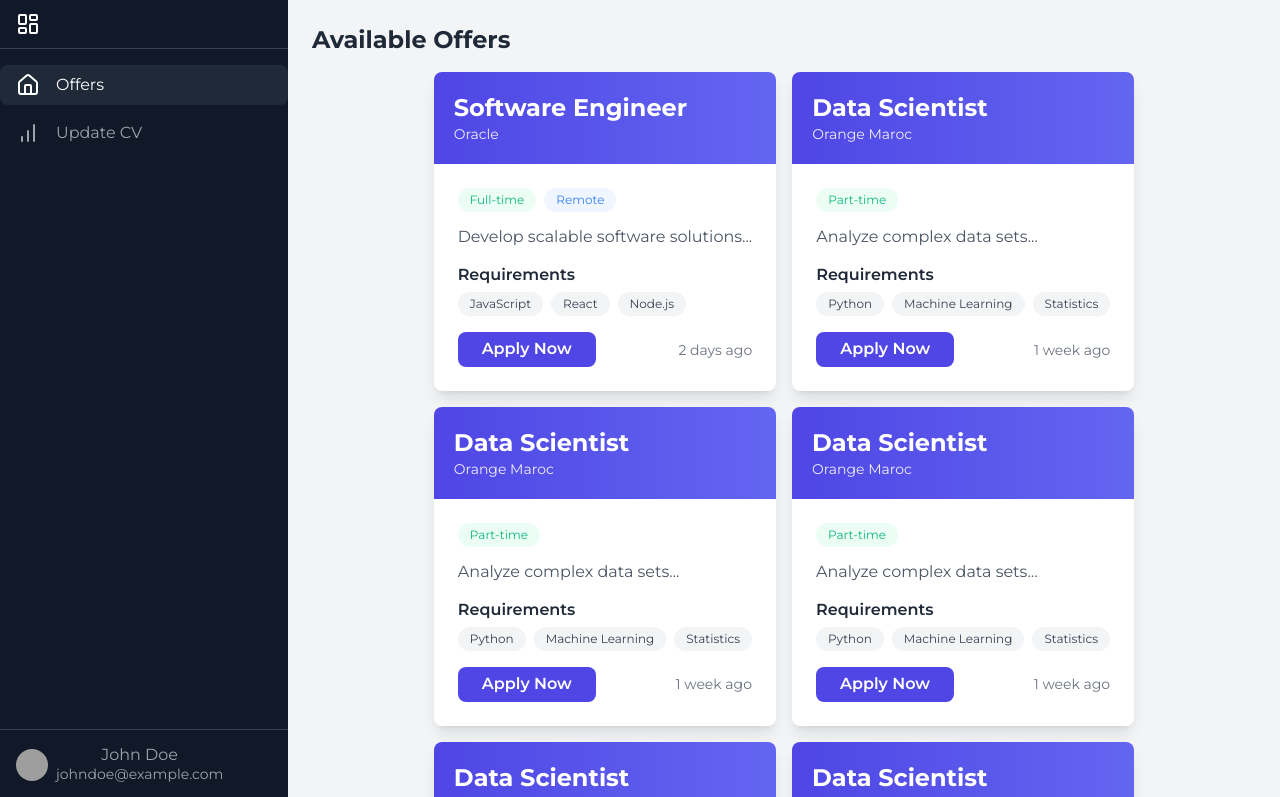
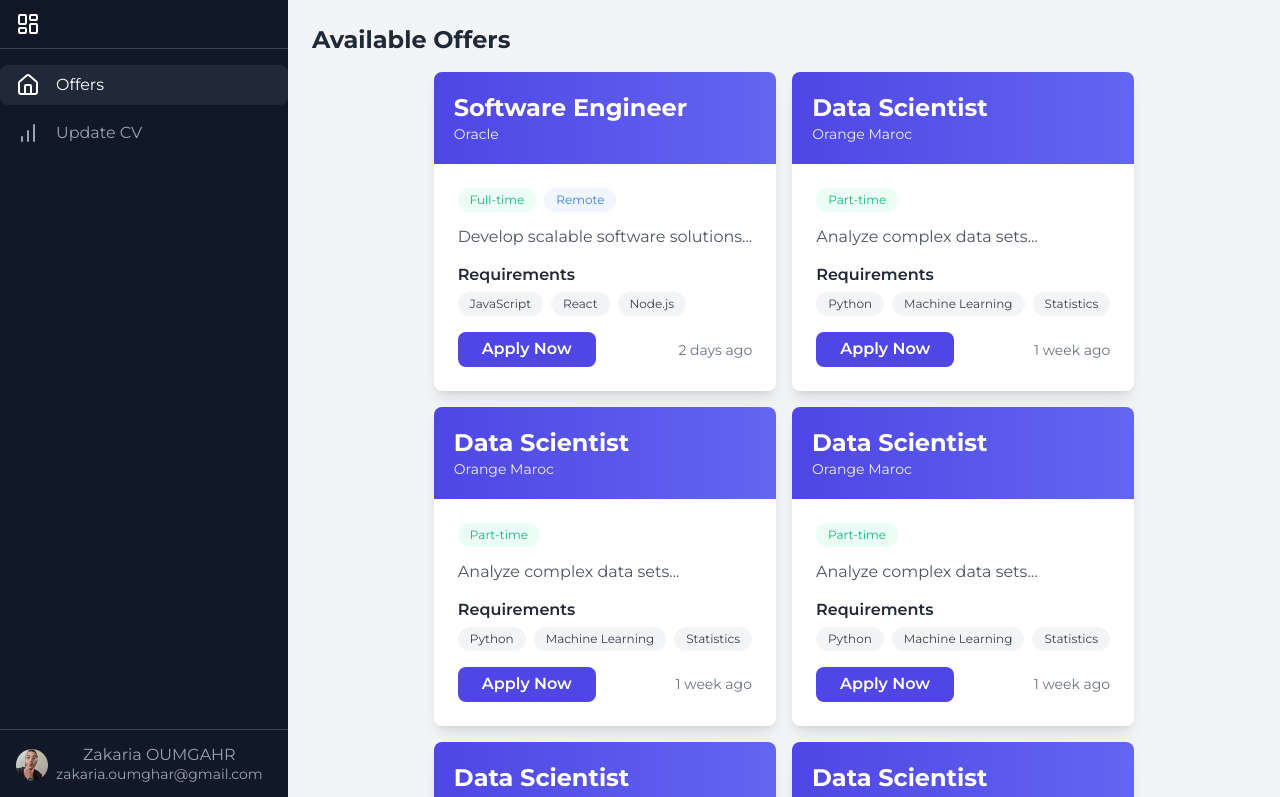
Before and after one commit to zackweb-pro/SI_Interface, a React (Vite) app: page /dashboard in a window 1280 px wide. Shown: the top 797 px of the page. Built offline with nearby package versions, Linux system fonts and the light colour scheme; grey boxes are pictures that could not be loaded.

Commit message:
hihihi some fixes again and again and again fuck

```diff
--- a/src/components/ManageCV.jsx
+++ b/src/components/ManageCV.jsx
@@ -93,7 +93,7 @@ export default function CVEditor({
 
   const handleAddSection = (type) => {
     if (type && sectionTemplates[type]) {
-      setCvData((prev) => ({
+      setSections((prev) => ({
         ...prev,
         sections: [...prev.sections, sectionTemplates[type]],
       }));
--- a/src/components/UpdateCV.jsx
+++ b/src/components/UpdateCV.jsx
@@ -102,7 +102,7 @@ export default function UpdateCV() {
       icon: "language",
     },
   ]);
-
+  // console.log(sections);
   return (
     <div className="p-6">
       <h1 className="text-2xl font-bold mb-4">Your CV</h1>
--- a/src/css/Sign.css
+++ b/src/css/Sign.css
@@ -268,3 +268,8 @@ body {
   /* gap: 10px; */
   padding: 10px;
 }
+h5.EIrz6a_title.EIrz6a_is-marginless.EIrz6a_level-left.EIrz6a_is-size-5 {
+  padding: 0 10px 0 0;
+  font-size: 18px !important;
+  font-weight: 700 !important;
+}
--- a/src/pages/Dashboard.jsx
+++ b/src/pages/Dashboard.jsx
@@ -11,6 +11,7 @@ import {
 
 import Offers from "@/components/Offers";
 import UpdateCV from "@/components/UpdateCV";
+import profile from "@/assets/images/profile.png";
 // import react from '@/assets/react.png';
 
 const Dashboard = () => {
@@ -18,9 +19,9 @@ const Dashboard = () => {
   const [activeSection, setActiveSection] = useState("offers");
   const [isUserProfileOpen, setIsUserProfileOpen] = useState(false);
   const user = {
-    name: "John Doe",
-    email: "johndoe@example.com",
-    picture: "https://randomuser.me/api/portraits",
+    name: "Zakaria OUMGAHR",
+    email: "zakaria.oumghar@gmail.com",
+    picture: profile,
   };
   const toggleSidebar = () => setIsOpen(!isOpen);
   const toggleUserProfile = () => setIsUserProfileOpen(!isUserProfileOpen);
```
